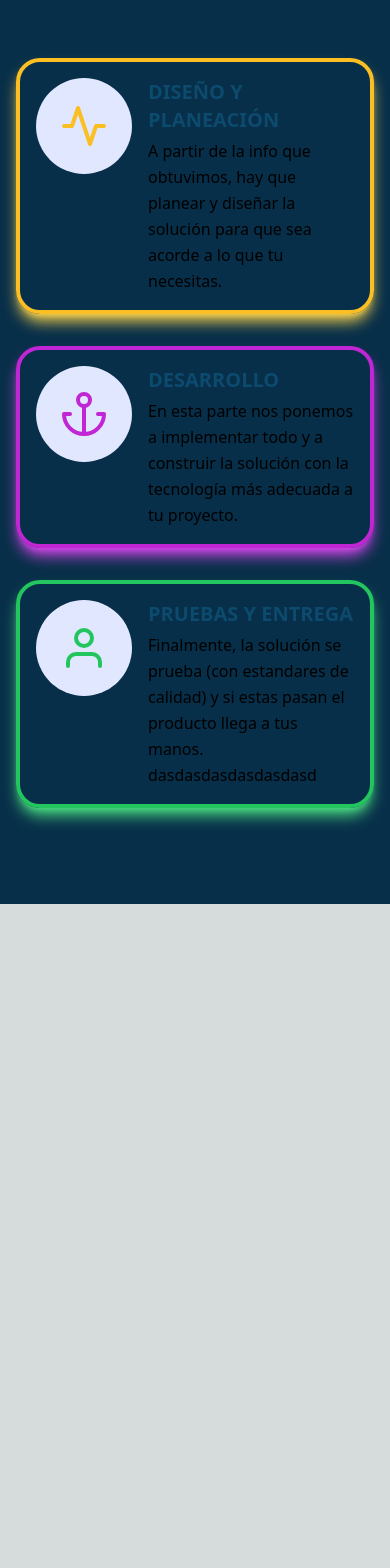
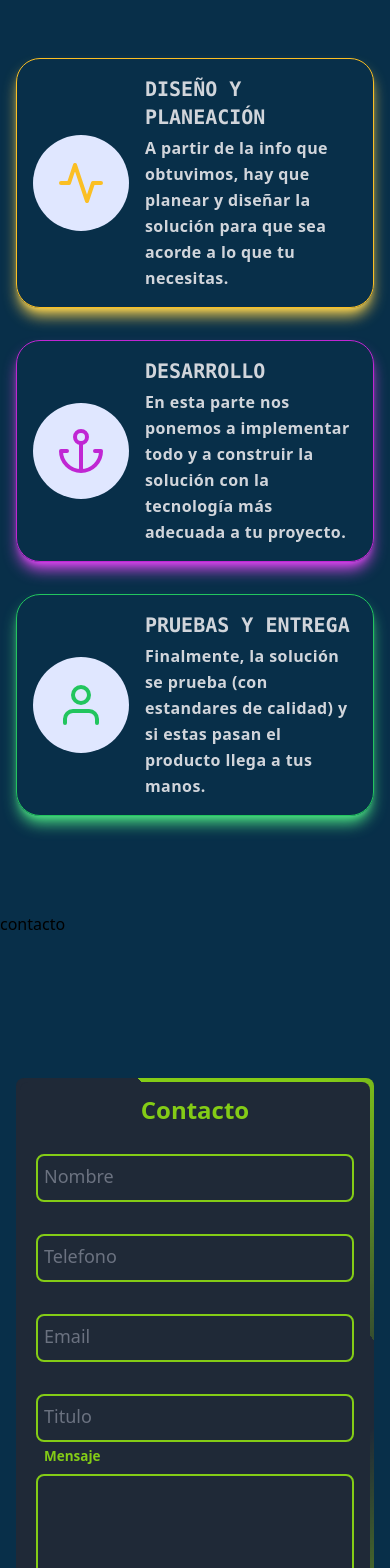
Before and after one commit to RonaldLarico/Jesac-app, a Next.js app: page / in a window 390 px wide. Shown: the part 5920-7488 px from the top of the page. Before the commit the page ends 6824 px from the top, so only its background shows below. Built offline with nearby package versions, Linux system fonts and the light colour scheme.

Commit message:
form contact

```diff
--- a/app/page.tsx
+++ b/app/page.tsx
@@ -9,9 +9,11 @@ import Sidebar from "@/components/sidebar/Index";
 import NavBar from "@/components/navbar/Navbar";
 import Steps from "@/components/steps/Index";
 import Whatsapp from "@/components/whatsapp/Index";
+import Contact from "@/components/contact/Index";
 
 import { CgMenuGridO, CgCloseO } from "react-icons/cg"
 import { ImCross } from "react-icons/im";
+import Footer from "@/components/footer/Index";
 
 export default function Home() {
 
@@ -40,6 +42,8 @@ export default function Home() {
             <Banner />
             <Services />
             <Steps />
+            <Contact />
+            <Footer />
             <Whatsapp />
         </div>
       </div>
--- /dev/null
+++ b/components/contact/Index.tsx
@@ -0,0 +1,112 @@
+import React from 'react'
+
+const Contact = () => {
+  return (
+    <section id='contact' className='bg-cyan-50 dark:bg-sky-950'>
+      <div className='grid lg:grid-cols-2 grid-cols-1 max-w-screen-xl min-h-screen mx-auto h-auto'>
+        <div>
+          contacto
+        </div>
+        <div className='flex items-center justify-center p-4 '>
+          <div className='relative w-[580px] h-[620px] bg-gray-800 rounded-lg overflow-hidden'>
+            <div className='absolute w-[580px] h-[620px] bg-gradient-to-r from-lime-500 via-lime-500 to-transparent -top-[50%] -left-[50%] animate-spin-slow origin-bottom-right'>
+            </div>
+            <div className='absolute w-[580px] h-[620px] bg-gradient-to-r from-lime-500 via-lime-500 to-transparent -top-[50%] -left-[50%] animate-spin-delay origin-bottom-right'>
+            </div>
+            <div className='absolute inset-1 bg-gray-800 rounded-lg z-10 p-3'>
+              <form>
+                <h2 className='text-2xl font-semibold text-lime-500 text-center lg:mb-12 md:mb-12 mb-6 lg:mt-4 md:mt-4'>Contacto</h2>
+                <div className='relative grid lg:grid-cols-2 md:grid-cols-2 grid-cols-1 justify-between'>
+                  <div className='p-1 mb-6 lg:mb-10'>
+                  <input
+                    type='text'
+                    id='name'
+                    autoFocus
+                    placeholder=''
+                    className='relative z-10 border-2 rounded-lg border-lime-500 h-12 bg-transparent text-gray-100 outline-none w-full peer'
+                    />
+                  <label
+                    className='peer-focus:font-bold absolute text-lg duration-500 transform translate-x-3 scale-75 top-3 left-0 -z-10 origin-[0] peer-focus:left-0 peer-focus:text-lime-500
+                    text-lime-500 peer-placeholder-shown:scale-100 peer-placeholder-shown:translate-y-0 peer-placeholder-shown:text-gray-500 peer-focus:scale-75 peer-focus:-translate-y-10'>
+                      Nombre
+                  </label>
+                  </div>
+
+                  <div className='p-1 mb-6 lg:mb-10'>
+                  <input
+                    type='number'
+                    id='number'
+                    autoFocus
+                    placeholder=''
+                    className='relative z-10 border-2 rounded-lg border-lime-500 h-12 bg-transparent text-gray-100 outline-none w-full peer'
+                    />
+                  <label
+                    className='peer-focus:font-bold absolute text-lg duration-500 transform lg:translate-x-[293px] md:translate-x-[290px] translate-x-3 scale-75 top-3 left-0 -z-10 origin-[0]
+                      peer-focus:left-0 peer-focus:text-lime-500 text-lime-500 peer-placeholder-shown:scale-100 lg:peer-placeholder-shown:translate-y-0 md:peer-placeholder-shown:translate-y-0
+                      peer-placeholder-shown:translate-y-[80px] peer-placeholder-shown:text-gray-500 peer-focus:scale-75 lg:peer-focus:-translate-y-10 md:peer-focus:-translate-y-10 peer-focus:-translate-y-[-40px]'>
+                      Telefono
+                  </label>
+                  </div>
+
+                  <div className='p-1 mb-6 lg:mb-0'>
+                  <input
+                    type='email'
+                    id='email'
+                    autoFocus
+                    placeholder=''
+                    className='relative z-10 border-2 rounded-lg border-lime-500 h-12 bg-transparent text-gray-100 outline-none w-full peer'
+                    />
+                  <label
+                    className='peer-focus:font-bold absolute text-lg duration-500 transform translate-x-3 scale-75 top-3 left-0 -z-10 origin-[0] peer-focus:left-0 peer-focus:text-lime-500
+                     text-lime-500 peer-placeholder-shown:scale-100 lg:peer-placeholder-shown:translate-y-[96px] md:peer-placeholder-shown:translate-y-[80px] peer-placeholder-shown:translate-y-[160px]
+                     peer-placeholder-shown:text-gray-500 peer-focus:scale-75 lg:peer-focus:-translate-y-[-54px] md:peer-focus:-translate-y-[-42px] peer-focus:-translate-y-[-120px]'>
+                      Email
+                  </label>
+                  </div>
+
+                  <div className='p-1 mb-6 lg:mb-0'>
+                  <input
+                    type='text'
+                    id='title'
+                    autoFocus
+                    placeholder=''
+                    className='relative z-10 border-2 rounded-lg border-lime-500 h-12 bg-transparent text-gray-100 outline-none w-full peer'
+                    />
+                  <label
+                    className='peer-focus:font-bold absolute text-lg duration-500 transform lg:translate-x-[293px] md:translate-x-[290px] translate-x-3 scale-75 top-3 left-0 -z-10 origin-[0] peer-focus:left-0
+                      peer-focus:text-lime-500 text-lime-500 peer-placeholder-shown:scale-100 lg:peer-placeholder-shown:translate-y-[96px] md:peer-placeholder-shown:translate-y-[80px] peer-placeholder-shown:translate-y-[240px]
+                      peer-placeholder-shown:text-gray-500 peer-focus:scale-75 lg:peer-focus:-translate-y-[-54px] md:peer-focus:-translate-y-[-42px] peer-focus:-translate-y-[-200px]'>
+                      Titulo
+                  </label>
+                  </div>
+                </div>
+
+                <div className='relative flex flex-col lg:mt-10'>
+                  <div className='p-1'>
+                  <input
+                    type='text'
+                    id='name'
+                    autoFocus
+                    placeholder=''
+                    className='relative z-10 border-2 rounded-lg border-lime-500 lg:h-52 md:h-56 h-32 bg-transparent text-gray-100 outline-none w-full peer p-4'
+                    />
+                  <label
+                    className='peer-focus:font-bold absolute text-lg duration-500 transform translate-x-3 scale-75 top-3 left-0 -z-10 origin-[0] peer-focus:left-0 peer-focus:text-lime-500
+                    text-lime-500 peer-placeholder-shown:scale-100 peer-placeholder-shown:translate-y-0 peer-placeholder-shown:text-gray-500 peer-focus:scale-75 peer-focus:-translate-y-10'>
+                      Mensaje
+                  </label>
+                  </div>
+                </div>
+                <button className='w-full bg-lime-500 lg:mt-8 md:mt-8 mt-4 p-3 rounded-lg'>
+                  Enviar
+                </button>
+              </form>
+            </div>
+          </div>
+        </div>
+      </div>
+    </section>
+  )
+}
+
+export default Contact
--- /dev/null
+++ b/components/footer/Index.tsx
@@ -0,0 +1,18 @@
+import React from 'react'
+
+const Footer = () => {
+  return (
+    <section>
+      <div className='grid lg:grid-cols-2 grid-cols-1 max-w-screen-xl mx-auto h-auto'>
+        <div>
+          footer
+        </div>
+        <div>
+          footer
+        </div>
+      </div>
+    </section>
+  )
+}
+
+export default Footer
--- a/components/sidebar/Index.tsx
+++ b/components/sidebar/Index.tsx
@@ -62,7 +62,7 @@ const Sidebar: React.FC<SidebarPros> = ({ menu, setMenu }) => {
 
         <li className='hover:bg-gray-900 p-4 rounded-tl-xl rounded-bl-xl group transition-colors'>
           <Link
-            href='#'
+            href='#contact'
             className='group-hover:bg-cyan-600 p-4 rounded-xl flex justify-center text-cyan-600 group-hover:text-white transition-colors'>
             <MdOutlineContactPhone className='lg:text-3xl text-2xl' />
           </Link>
--- a/components/steps/Index.tsx
+++ b/components/steps/Index.tsx
@@ -33,8 +33,8 @@ const Steps = () => {
         </div>
         <div className='lg:p-0 p-4 mt-20'>
           <div className='lg:pr-20 mb-8'>
-            <div className='flex flex-row border-4 border-amber-400 shadow-lg shadow-amber-300 hover:scale-105 duration-300 rounded-3xl p-4'>
-              <div className="flex-shrink-0 w-24 h-24 bg-indigo-100 text-amber-400 rounded-full inline-flex items-center justify-center">
+            <div className='flex flex-row border border-amber-400 shadow-lg shadow-amber-300 hover:scale-105 duration-300 rounded-3xl p-4'>
+              <div className="flex-shrink-0 w-24 h-24 my-auto bg-indigo-100 text-amber-400 rounded-full inline-flex items-center justify-center">
                 <svg
                   fill="none"
                   stroke="currentColor"
@@ -47,11 +47,11 @@ const Steps = () => {
                   <path d="M22 12h-4l-3 9L9 3l-3 9H2"></path>
                 </svg>
               </div>
-              <div className="flex-grow pl-4">
-              <h2 className="font-bold title-font text-sky-900 mb-1 text-xl uppercase">
+              <div className="flex-grow pl-4 text-gray-500 dark:text-gray-300">
+              <h2 className="font-bold font-mono mb-1 lg:text-2xl text-xl uppercase">
                 Diseño y Planeación
               </h2>
-              <p className="leading-relaxed">
+              <p className="leading-relaxed lg:text-lg text-md font-sans font-semibold tracking-wide">
                 A partir de la info que obtuvimos, hay que planear y diseñar la
                 solución para que sea acorde a lo que tu necesitas.
               </p>
@@ -59,8 +59,8 @@ const Steps = () => {
             </div>
           </div>
           <div className='lg:pl-20 mb-8'>
-            <div className='flex flex-row border-4 border-fuchsia-600 shadow-lg shadow-fuchsia-500 hover:scale-105 duration-300 rounded-3xl p-4'>
-              <div className="flex-shrink-0 w-24 h-24 bg-indigo-100 text-fuchsia-600 rounded-full inline-flex items-center justify-center">
+            <div className='flex flex-row border border-fuchsia-600 shadow-lg shadow-fuchsia-500 hover:scale-105 duration-300 rounded-3xl p-4'>
+              <div className="flex-shrink-0 w-24 h-24 my-auto bg-indigo-100 text-fuchsia-600 rounded-full inline-flex items-center justify-center">
                 <svg
                   fill="none"
                   stroke="currentColor"
@@ -74,11 +74,11 @@ const Steps = () => {
                   <path d="M12 22V8M5 12H2a10 10 0 0020 0h-3"></path>
                 </svg>
               </div>
-              <div className="flex-grow pl-4">
-              <h2 className="font-bold title-font text-sky-900 mb-1 text-xl uppercase">
+              <div className="flex-grow pl-4 text-gray-500 dark:text-gray-300">
+              <h2 className="font-bold font-mono mb-1 lg:text-2xl text-xl uppercase">
                 Desarrollo
               </h2>
-              <p className="leading-relaxed">
+              <p className="leading-relaxed lg:text-lg text-md font-sans font-semibold tracking-wide">
                 En esta parte nos ponemos a implementar todo y a construir la
                 solución con la tecnología más adecuada a tu proyecto.
               </p>
@@ -86,8 +86,8 @@ const Steps = () => {
             </div>
           </div>
           <div className='lg:pr-20 mb-8'>
-            <div  className='flex flex-row border-4 border-green-500 shadow-lg shadow-green-400 hover:scale-105 duration-300 rounded-3xl p-4'>
-              <div className="flex-shrink-0 w-24 h-24 bg-indigo-100 text-green-500 rounded-full inline-flex items-center justify-center">
+            <div  className='flex flex-row border border-green-500 shadow-lg shadow-green-400 hover:scale-105 duration-300 rounded-3xl p-4'>
+              <div className="flex-shrink-0 w-24 h-24 my-auto bg-indigo-100 text-green-500 rounded-full inline-flex items-center justify-center">
                 <svg
                   fill="none"
                   stroke="currentColor"
@@ -101,26 +101,26 @@ const Steps = () => {
                   <circle cx="12" cy="7" r="4"></circle>
                 </svg>
               </div>
-              <div className="flex-grow pl-4">
-              <h2 className="font-bold title-font text-sky-900 mb-1 text-xl uppercase">
+              <div className="flex-grow pl-4 text-gray-500 dark:text-gray-300">
+              <h2 className="font-extrabold font-mono mb-1 lg:text-2xl text-xl uppercase">
                 Pruebas y Entrega
               </h2>
-              <p className="leading-relaxed">
+              <p className="leading-relaxed lg:text-lg text-md font-sans font-semibold tracking-wide">
                 Finalmente, la solución se prueba (con estandares de calidad) y
-                si estas pasan el producto llega a tus manos. dasdasdasdasdasdasd
+                si estas pasan el producto llega a tus manos.
               </p>
               </div>
             </div>
           </div>
         </div>
-        <div className='flex items-center justify-center p-6'>
+        <div className='flex items-center justify-center p-6 '>
         <lottie-player
             id="firstLottie"
             ref={ref}
             autoplay
             loop
             mode="normal"
-            src="https://lottie.host/af868e03-09f6-4030-9fc6-9d9c62588263/ouOK39OWKE.json"
+            src="https://lottie.host/b514232a-2260-47f5-ae1b-43b53e894c41/Jw6Kcz9qEL.json"
             //style={{ width: "650px", height: "600px" }}
             ></lottie-player>
         </div>
```
Also changed, not shown: tailwind.config.js (+4 -4 lines).
